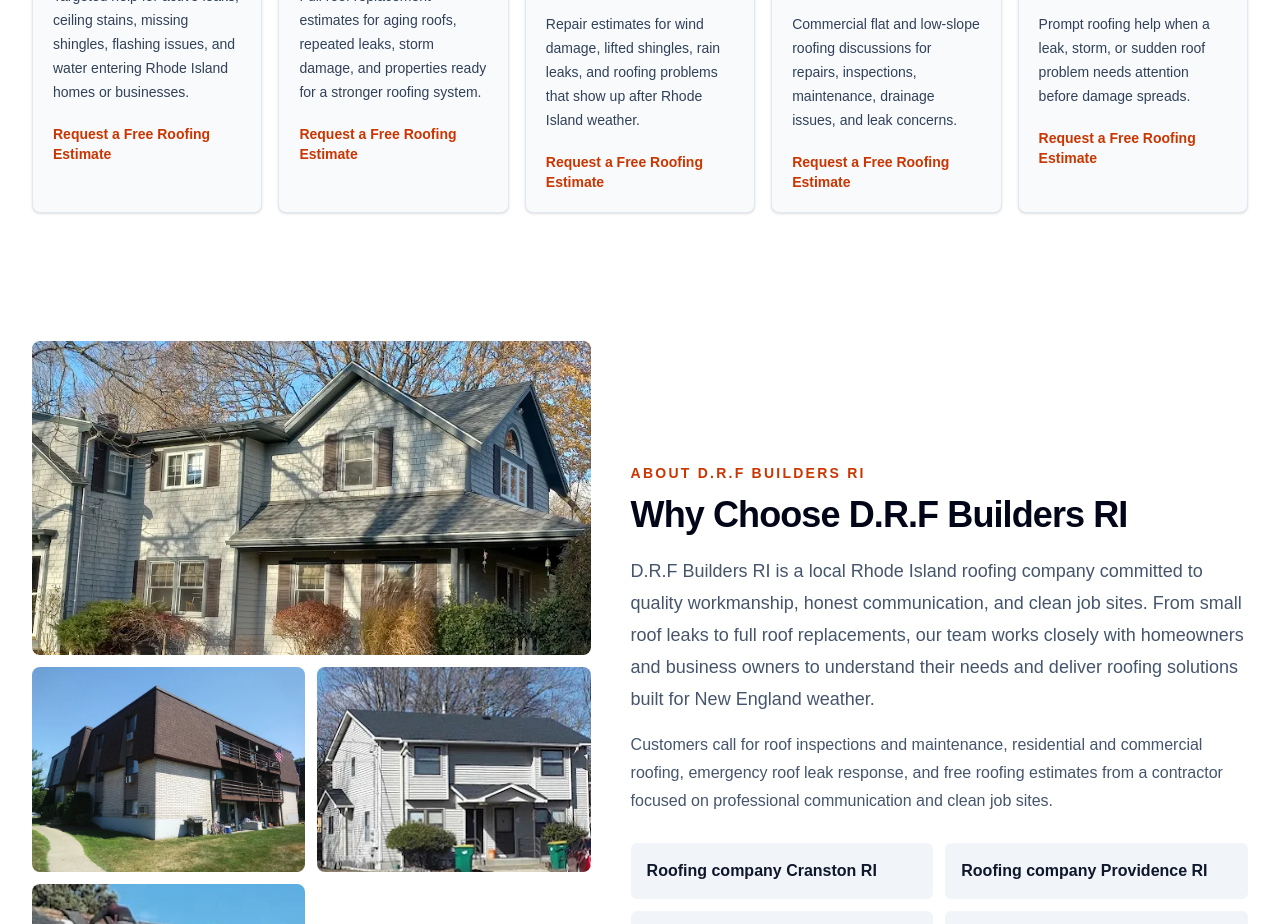
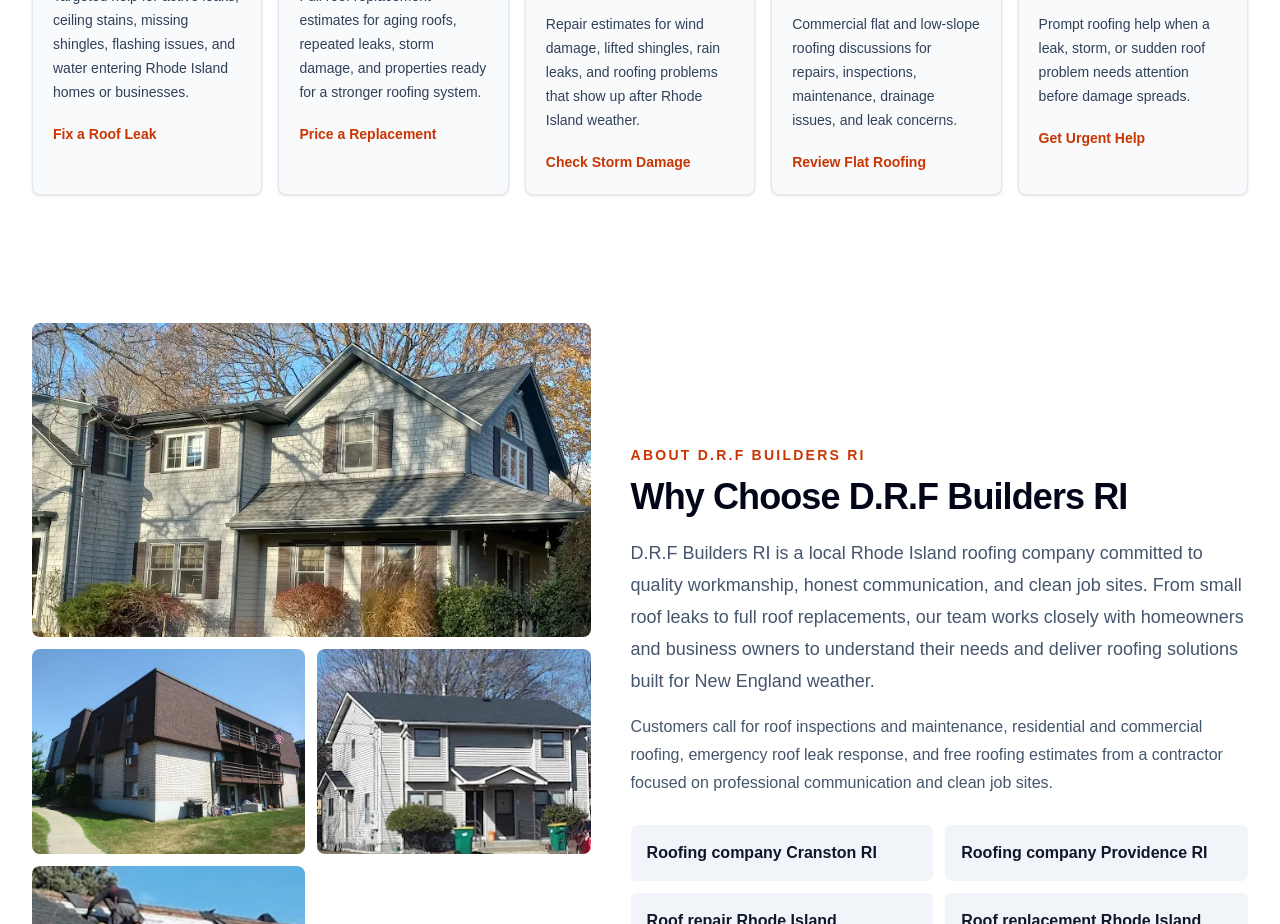
Before and after one commit to ryanw327/drf-builders-ri, a Next.js app: page / in a window 1280 px wide. Shown: the part 2600-3524 px from the top of the page. Built offline with nearby package versions, Linux system fonts and the light colour scheme.

Commit message:
Vary roofing quote CTAs

```diff
--- a/app/page.tsx
+++ b/app/page.tsx
@@ -79,27 +79,32 @@ const quoteServices = [
   {
     title: "Roof Leak Repair",
     copy: "Targeted help for active leaks, ceiling stains, missing shingles, flashing issues, and water entering Rhode Island homes or businesses.",
-    href: "/roof-repair-ri"
+    href: "/roof-repair-ri",
+    cta: "Fix a Roof Leak"
   },
   {
     title: "Roof Replacement",
     copy: "Full roof replacement estimates for aging roofs, repeated leaks, storm damage, and properties ready for a stronger roofing system.",
-    href: "/roof-replacement-ri"
+    href: "/roof-replacement-ri",
+    cta: "Price a Replacement"
   },
   {
     title: "Storm Damage Roof Repair",
     copy: "Repair estimates for wind damage, lifted shingles, rain leaks, and roofing problems that show up after Rhode Island weather.",
-    href: "/emergency-roof-repair-ri"
+    href: "/emergency-roof-repair-ri",
+    cta: "Check Storm Damage"
   },
   {
     title: "Commercial Flat Roofing",
     copy: "Commercial flat and low-slope roofing discussions for repairs, inspections, maintenance, drainage issues, and leak concerns.",
-    href: "/flat-roofing-ri"
+    href: "/flat-roofing-ri",
+    cta: "Review Flat Roofing"
   },
   {
     title: "Emergency Roof Repair",
     copy: "Prompt roofing help when a leak, storm, or sudden roof problem needs attention before damage spreads.",
-    href: "/emergency-roof-repair-ri"
+    href: "/emergency-roof-repair-ri",
+    cta: "Get Urgent Help"
   }
 ];
 
@@ -263,7 +268,7 @@ export default function HomePage() {
                 <h3 className="text-lg font-black text-slate-950">{service.title}</h3>
                 <p className="mt-3 text-sm leading-6 text-slate-700">{service.copy}</p>
                 <Link href={service.href} className="mt-5 inline-flex text-sm font-black text-orange-700 hover:text-orange-800">
-                  Request a Free Roofing Estimate
+                  {service.cta}
                 </Link>
               </article>
             ))}
```
